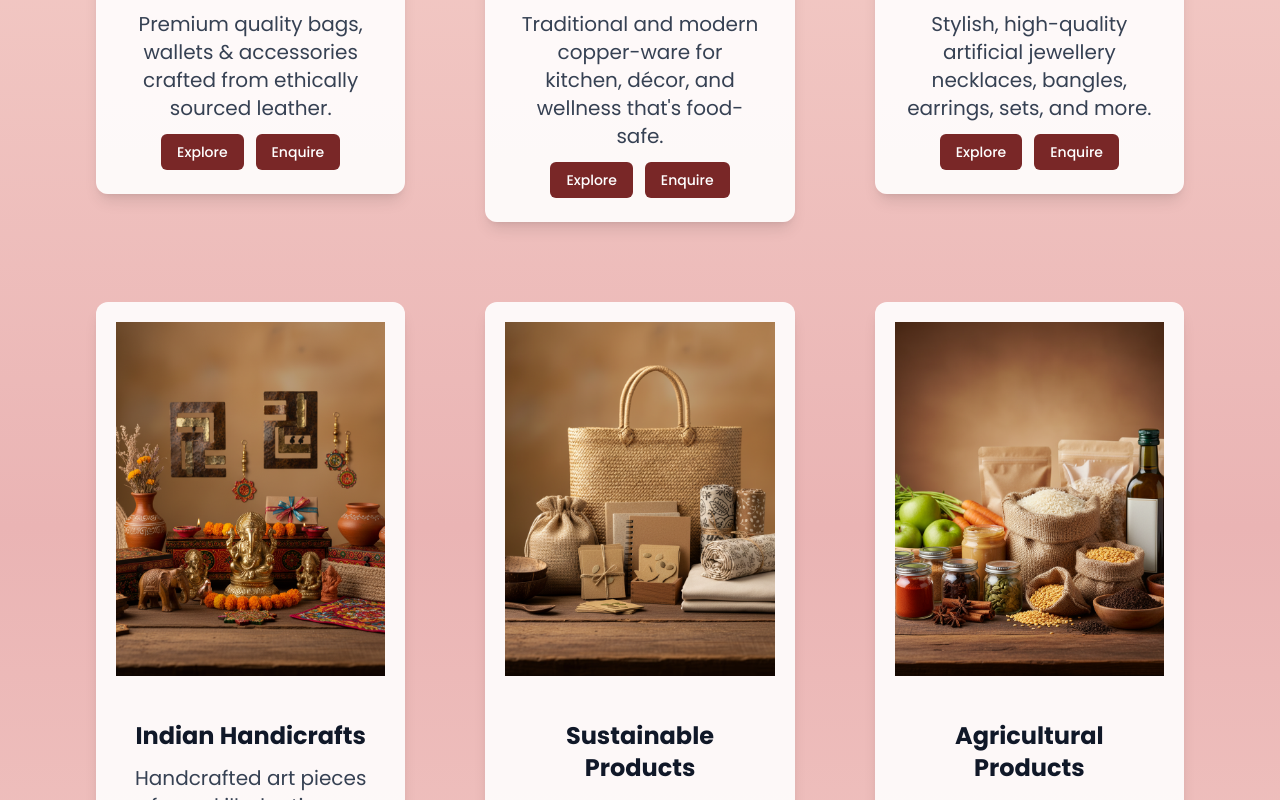
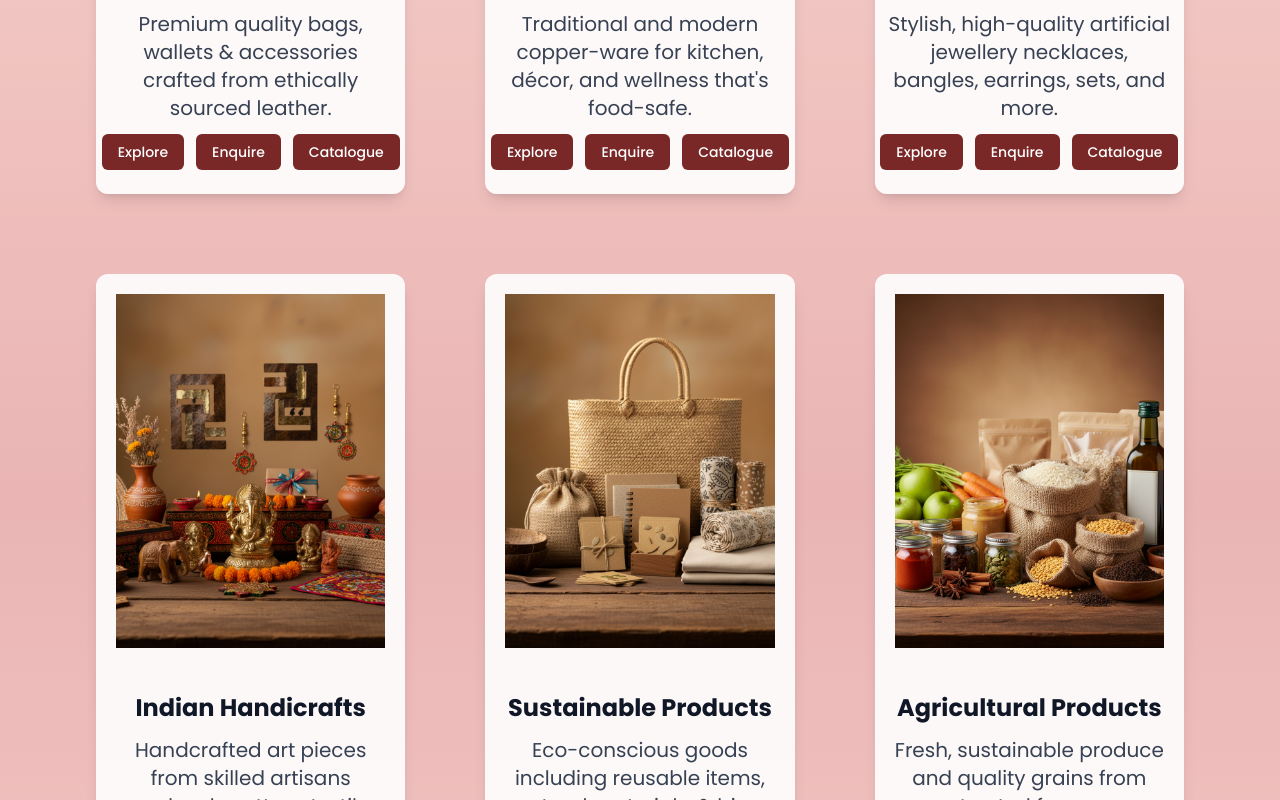
Before and after one commit to SamarthPD-21/Veblyss, a Next.js app in the folder client/: page / in a window 1280 px wide. Shown: the part 1800-2600 px from the top of the page. Built offline with nearby package versions, Linux system fonts and the light colour scheme.

Commit message:
added social links

```diff
--- a/client/src/app/page.tsx
+++ b/client/src/app/page.tsx
@@ -33,6 +33,7 @@ const Card = ({
       <div className="mt-3 flex items-center justify-center gap-3">
         <Btn size="small">Explore</Btn>
         <Btn size="small">Enquire</Btn>
+        <Btn size="small">Catalogue</Btn>
       </div>
     </div>
   </div>
```
